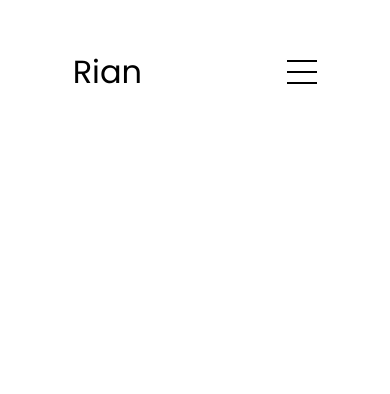
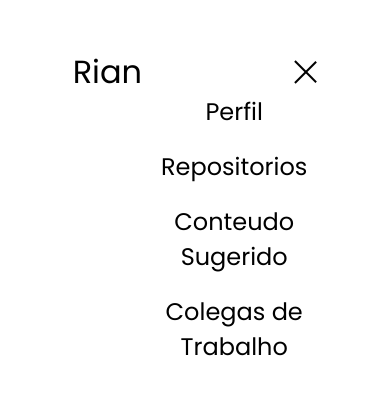
Before and after one commit to rianpuc/sitepessoal, a website: page public/index.html in a window 390 px wide. Both pictures are taken after a click on the element 302 px from the left and 71 px from the top of the page. Drawn offline with Linux system fonts and the light colour scheme.

Commit message:
menu mobile completo

```diff
--- a/public/assets/css/styles.css
+++ b/public/assets/css/styles.css
@@ -97,3 +97,43 @@ a:hover{
     overflow: hidden;
     transition: all 0.3 ease-in-out;
 }
+
+.menu-itens a{
+    display: block;
+    padding: 10px;
+    text-align: center;
+    font-size: 1.5rem;
+    color: black;
+    text-decoration: none;
+    transition: all 0.3 ease-in-out;
+}
+
+.menu-itens li{
+    list-style: none;
+}
+
+.menu-itens.open{
+    max-height: 300px;
+}
+
+.menu-icon.open span:first-child{
+    transform: rotate(45deg) translate(10px, 5px);
+}
+.menu-icon.open span:nth-child(2){
+    opacity: 0;
+}
+.menu-icon.open span:last-child{
+    transform: rotate(-45deg) translate(10px, -5px);
+}
+
+.menu-icon span:first-child{
+    transform: none;
+}
+
+.menu-icon span:first-child{
+    opacity: 1;
+}
+
+.menu-icon span:first-child{
+    transform: none;
+}
--- a/public/assets/scripts/app.js
+++ b/public/assets/scripts/app.js
@@ -0,0 +1,6 @@
+function toggleMenu(){
+    const menu = document.querySelector(".menu-itens");
+    const icon = document.querySelector(".menu-icon");
+    menu.classList.toggle("open");
+    icon.classList.toggle("open");
+}
```
